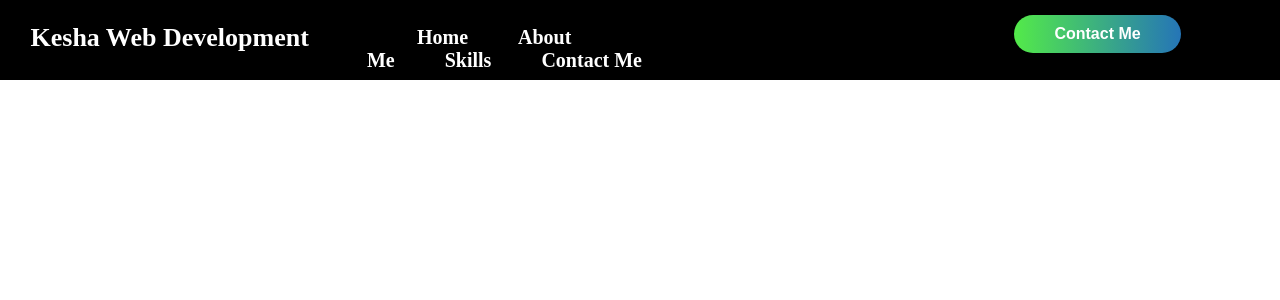
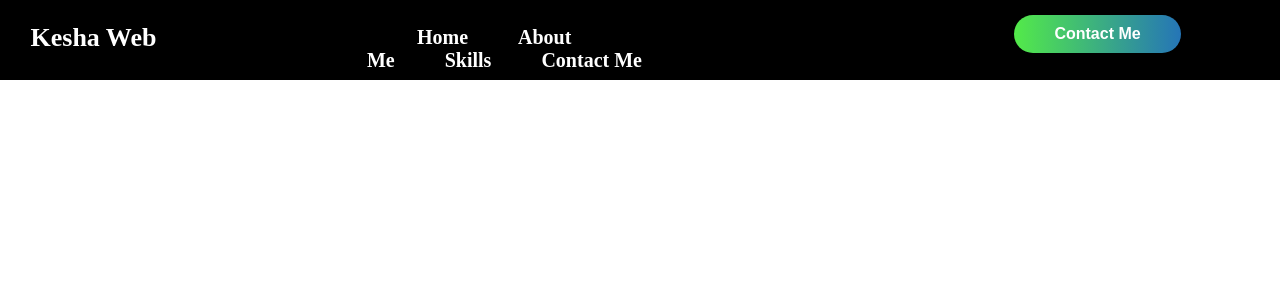
Before and after one commit to KeshaCodeolima/MY-Portfolio, a React (Create React App) app in the folder my-portfolio/: page / in a window 1280 px wide. Shown: the top 300 px of the page. Built offline with nearby package versions, Linux system fonts and the light colour scheme.

Commit message:
edit the name

```diff
--- a/my-portfolio/src/Componets/Navbar.jsx
+++ b/my-portfolio/src/Componets/Navbar.jsx
@@ -7,7 +7,7 @@ function Navbar(){
         <nav>
             <div className="Navmain">
                 <div className="leftside">
-                    <p>Kesha Web Development</p>
+                    <p>Kesha Web</p>
                 </div>
 
                 <div className="center">
```
